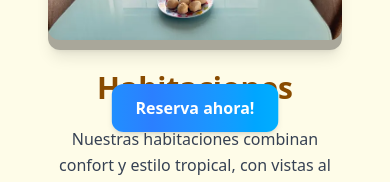
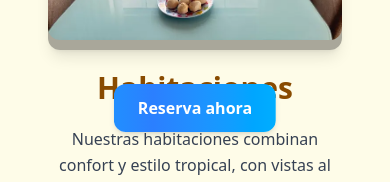
Before and after one commit to LautaroMiceli/corazon-de-geriba, a React (Vite) app: page /services in a window 390 px wide. Shown: the part 688-870 px from the top of the page. Built offline with nearby package versions, Linux system fonts and the light colour scheme.

Commit message:
mejoras accesibilidad

```diff
--- a/index.html
+++ b/index.html
@@ -1,13 +1,18 @@
 <!doctype html>
-<html lang="en">
+<html lang="es">
+
 <head>
   <meta charset="UTF-8" />
+  <meta name="description"
+    content="Posada en Búzios, Brasil, con alojamiento cómodo y desayuno incluido, cerca de playas y atracciones turísticas.">
   <link rel="icon" type="image/svg+xml" href="/favicon-final.webp" />
   <meta name="viewport" content="width=device-width, initial-scale=1.0" />
   <title>Coração de Geriba</title>
 </head>
+
 <body>
   <div id="root"></div>
   <script type="module" src="/src/main.jsx"></script>
 </body>
+
 </html>
--- a/src/Components/BookNowFloat.jsx
+++ b/src/Components/BookNowFloat.jsx
@@ -25,7 +25,7 @@ const BookNowFloat = () => {
     shine
   `}
         >
-            Reserva ahora!
+            Reserva ahora
         </Link>
 
     )
--- a/src/Components/CustomGallery.jsx
+++ b/src/Components/CustomGallery.jsx
@@ -28,14 +28,14 @@ const CustomGallery = ({ images, children, reverse }) => {
     };
 
     return (
-        <div className={`max-h-screen w-full px-12 pb-5 flex flex-col gap-5 items-center justify-center lg:flex-row lg:gap-10 ${reverse ? "lg:flex-row-reverse" : ""}`}>
+        <article className={`max-h-screen w-full px-12 pb-5 flex flex-col gap-5 items-center justify-center lg:flex-row lg:gap-10 ${reverse ? "lg:flex-row-reverse" : ""}`}>
             {children}
             <Galleria
                 className="w-full h-full rounded-xl shadow-lg overflow-hidden bg-black/30 max-w-3xl"
                 {...galleriaProps}
             />
 
-        </div>
+        </article>
     )
 }
 
--- a/src/Components/HeaderLayout.jsx
+++ b/src/Components/HeaderLayout.jsx
@@ -48,9 +48,9 @@ const Header = () => {
         >
             <div className="max-w-7xl mx-auto flex justify-between items-center h-16 px-6">
 
-                <img src="/favicon-final.webp" width={40} alt="logo" />
+                <img src="/favicon-final.webp" width={40} alt="Logo principal del header" />
 
-                {/* --- BOTÓN HAMBURGUESA (visible en mobile, oculto en desktop) --- */}
+                {/* --- BOTÓN HAMBURGUESA  --- */}
                 <button
                     type="button"
                     aria-label={mobileOpen ? "Cerrar menú" : "Abrir menú"}
@@ -58,9 +58,7 @@ const Header = () => {
                     onClick={() => setMobileOpen((s) => !s)}
                     className={`
     md:hidden flex items-center gap-2 p-3 rounded-lg
-    bg-gray-100 hover:bg-gray-200 shadow-md
-
-  `}
+    bg-gray-100 hover:bg-gray-200 shadow-md cursor-pointer`}
                 >
                     {mobileOpen ? (
                         <div className="flex items-center gap-2">
@@ -75,14 +73,13 @@ const Header = () => {
                     )}
                 </button>
 
-                {/* --- NAV Desktop (hidden on mobile) --- */}
+                {/* --- NAV Desktop --- */}
                 <div className="hidden md:flex">
-                    <NavButtonsList nav_buttons={nav_buttons} onNavigate={() => { }} />
+                    <NavButtonsList nav_buttons={nav_buttons} />
                 </div>
             </div>
 
-            {/* --- PANEL MOBILE (se despliega bajo el header) ---
-          mantenemos estilos visuales similares (bg, blur, shadow) */}
+            {/* --- PANEL MOBILE ---*/}
             <div
                 className={
                     "md:hidden transition-max-h duration-300 overflow-hidden " +
--- a/src/Components/HomeComponents/ReviewCarrousel.jsx
+++ b/src/Components/HomeComponents/ReviewCarrousel.jsx
@@ -54,7 +54,7 @@ export const ReviewCarrouselMobile = ({animationsDone}) => {
     const transitionStyle = isTransitioning ? "duration-700 ease-in-out" : "duration-0";
 
     return (
-        <section className="w-full overflow-hidden relative px-4 mt-1 xl:scale-[0.2]">
+        <section className="w-full overflow-hidden relative px-4 mt-1 xl:scale-[0.2]" aria-roledescription="Carrousel con reseñas de la posada">
             <div
                 className={`flex ${transitionStyle} ${animationsDone ? "" : "fade-in-carrousel"}`}
                 style={{
--- a/src/Screens/Home.jsx
+++ b/src/Screens/Home.jsx
@@ -28,8 +28,6 @@ const Main = () => {
       >
         <p>
           Disfruta de una experiencia única en Búzios con atención personalizada y comodidad,
-        </p>
-        <p>
           avalada por nuestros huéspedes.
         </p>
       </span>
--- a/src/Screens/Services.jsx
+++ b/src/Screens/Services.jsx
@@ -12,8 +12,8 @@ const Services = () => {
       <CustomGallery images={breakfastImages} >
         <div className="services-container">
           <div className='flex justify-center items-center gap-2 lg:justify-start'>
-            <h2 className="services-title">Desayuno</h2>
-            <img src='/sin-tacc.webp' className='w-10' />
+            <h3 className="services-title">Desayuno</h3>
+            <img src='/sin-tacc.webp' alt='Logo sin TACC - apto para celíacos' className='w-10' />
           </div>
           <p className="services-paragraph">
             En nuestra posada te espera una experiencia completa con frutas tropicales frescas, panes y tortas caseras, jugos naturales y café brasileño. <b>Somos el único</b> alojamiento de Búzios que ofrece desayunos <b>sin TACC</b> para que puedan comenzar el día con sabor y tranquilidad, en un ambiente relajado y sin contaminación cruzada.
@@ -23,7 +23,7 @@ const Services = () => {
 
       <CustomGallery images={bedroomImages} reverse={true}>
         <div className="services-container">
-          <h2 className="services-title">Habitaciones</h2>
+          <h3 className="services-title">Habitaciones</h3>
           <p className="services-paragraph">
             Nuestras habitaciones combinan confort y estilo tropical, con vistas al mar, camas confortables y decoración acogedora. Cada espacio está pensado para que tu estadía sea relajante y memorable.
           </p>
@@ -41,6 +41,7 @@ const Services = () => {
               cursor-pointer
               text-center
             "
+            aria-label="Ver todas las habitaciones disponibles en la posada Corazón de Geribá"
           >
             Ver habitaciones
           </Link>
```
Also changed, not shown: public/robots.txt (added), 1 other file (tests, documents, lock files or other folders). Lines whose indentation alone changed are shown as unchanged.
